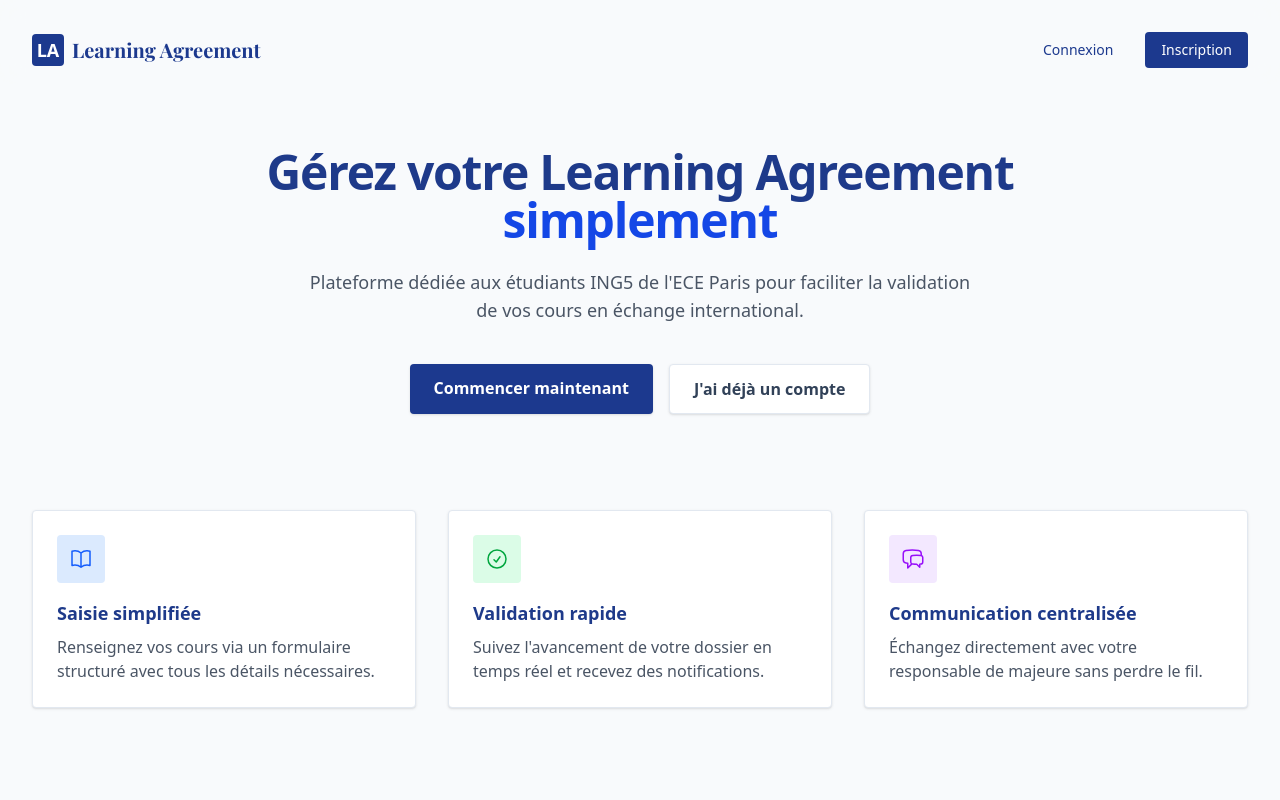
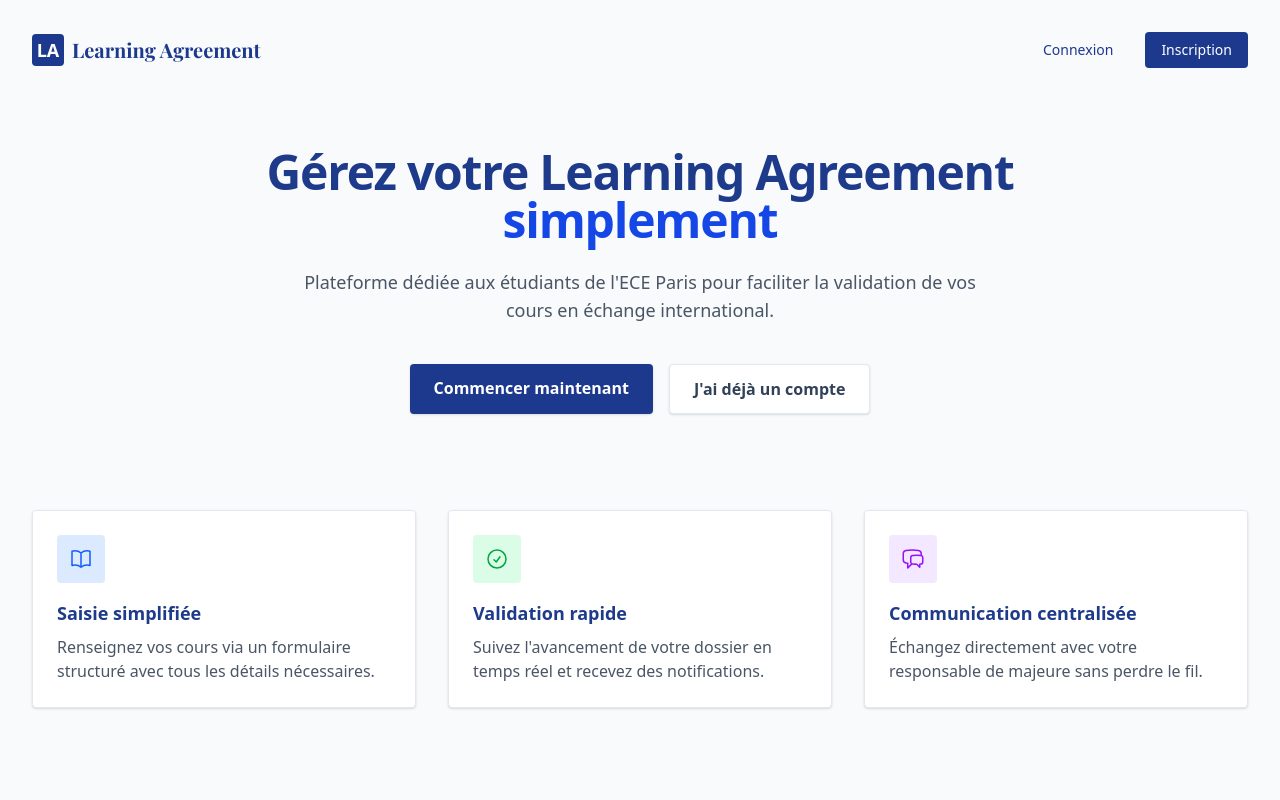
Before and after one commit to RaphaelBenRen/LearningAgreement, a Next.js app: page / in a window 1280 px wide. Shown: the top 800 px of the page. Built offline with nearby package versions, Linux system fonts and the light colour scheme; a web font is replaced by a local one.

Commit message:
correctif bug page accueil

```diff
--- a/src/app/page.tsx
+++ b/src/app/page.tsx
@@ -38,7 +38,7 @@ export default function Home() {
             <span className="text-blue-700">simplement</span>
           </h2>
           <p className="mx-auto mt-6 max-w-2xl text-lg text-gray-600">
-            Plateforme dédiée aux étudiants ING5 de l&apos;ECE Paris pour faciliter
+            Plateforme dédiée aux étudiants de l&apos;ECE Paris pour faciliter
             la validation de vos cours en échange international.
           </p>
           <div className="mt-10 flex justify-center gap-4">
```
